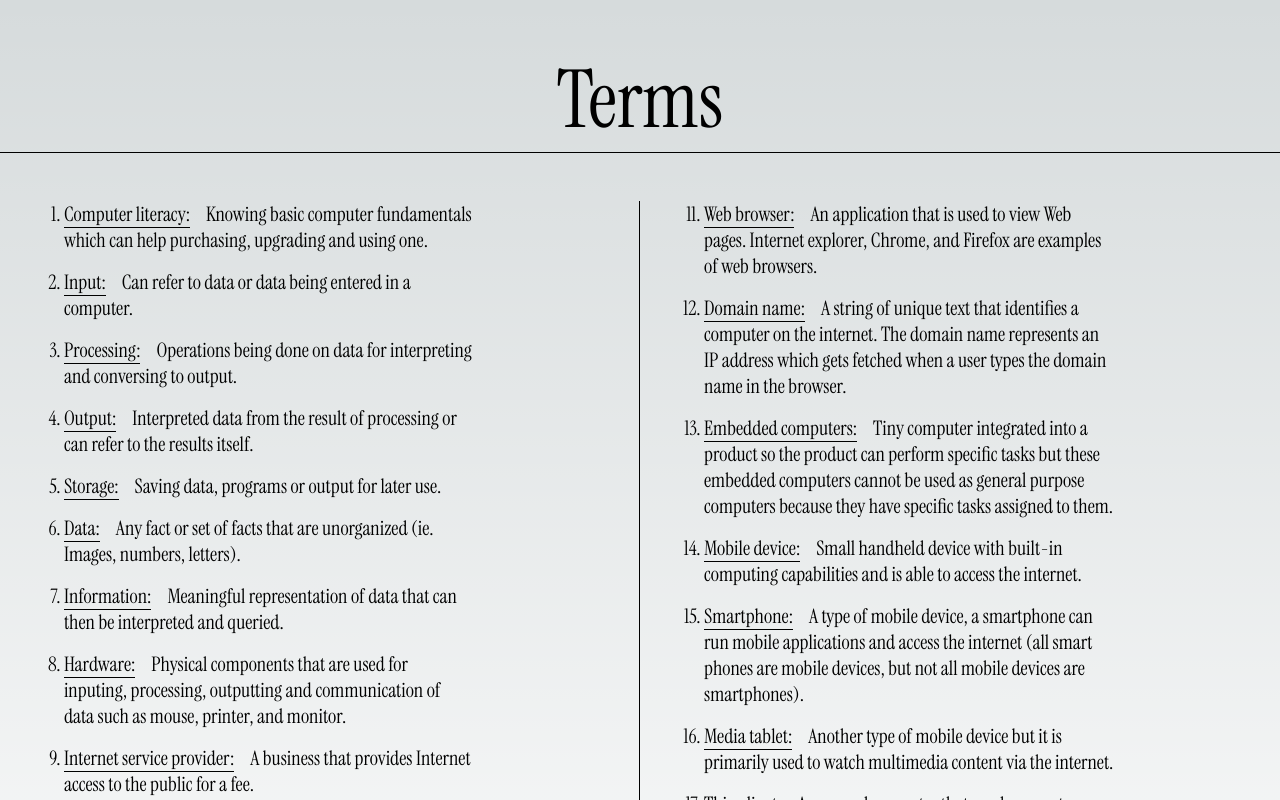
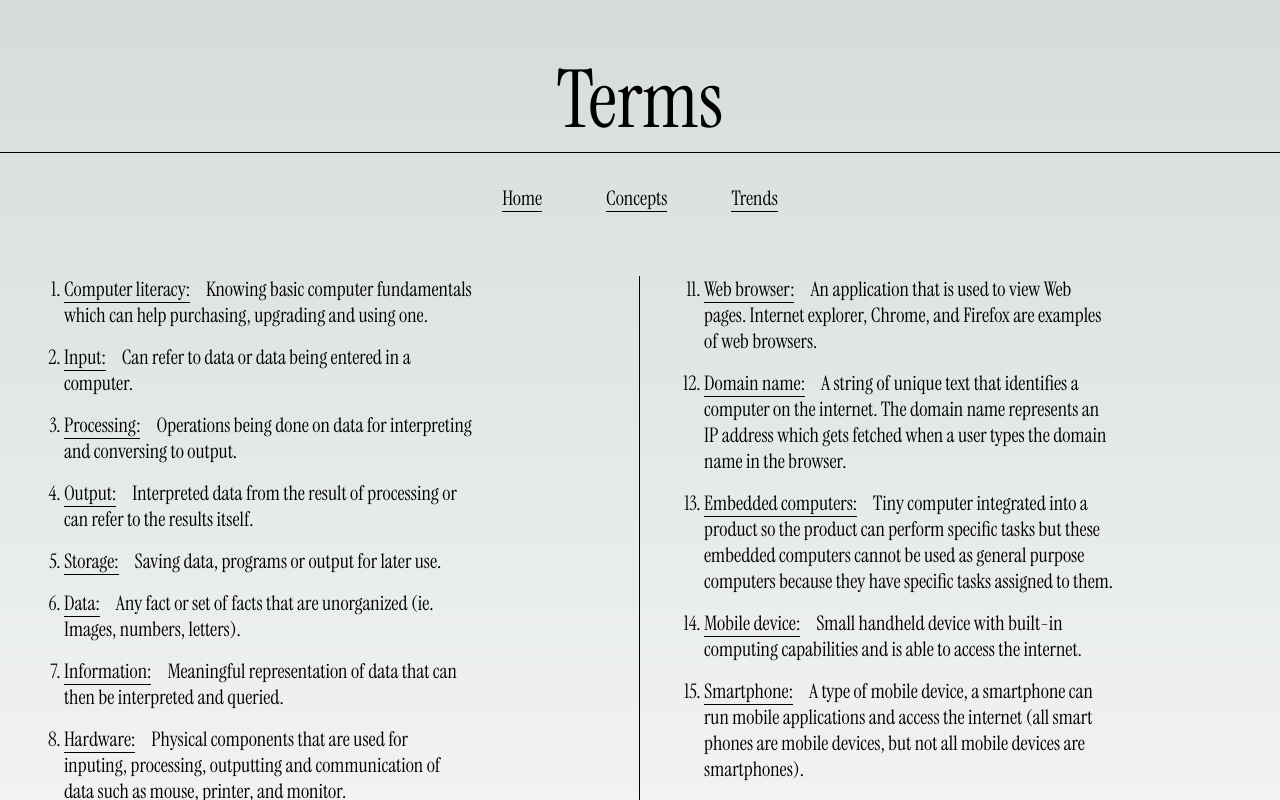
Before and after one commit to maanderz/portfolio-1, a Next.js app: page /terms in a window 1280 px wide. Shown: the top 800 px of the page. Built offline with nearby package versions, Linux system fonts and the light colour scheme.

Commit message:
added links

```diff
--- a/src/app/concepts/page.js
+++ b/src/app/concepts/page.js
@@ -8,6 +8,7 @@ import Network from "./section-1";
 import Computers from "./section-2";
 import Software from './section-3';
 import Impact from "./section-4";
+import Link from "next/link";
 
 const myFont = localFont({ src: '../Instrument_Serif/InstrumentSerif-Regular.ttf' })
 
@@ -15,6 +16,11 @@ export default function Concepts() {
   return (
     <main className={clsx(myFont.className, styles.introduction)}>
       <section className={styles.title}>Concepts</section>
+      <section className={styles.intro_links}>
+        <Link className={styles.intro_links_children} href="/">Home</Link>
+        <Link className={styles.intro_links_children} href="/terms">Terms</Link>
+        <Link className={styles.intro_links_children} href="/trends">Trends</Link>
+      </section>
       <div className={styles.concepts_main_container}>
         <div>What is a computer?</div>
         <div className={styles.intro_links}>
--- a/src/app/page.js
+++ b/src/app/page.js
@@ -1,7 +1,7 @@
 import styles from "./page.module.css";
 import localFont from 'next/font/local'
 import clsx from 'clsx';
-import Link from 'next/link'
+import Link from "next/link";
 
 const myFont = localFont({ src: './Instrument_Serif/InstrumentSerif-Regular.ttf' })
 
--- a/src/app/page.module.css
+++ b/src/app/page.module.css
@@ -48,6 +48,8 @@
 
 .intro_links {
   display: flex;
+  justify-content: center;
+  width: 100%;
 }
 
 .intro_links_children {
@@ -66,7 +68,7 @@
 
 .terms_outer_container {
   padding: 0;
-  margin: 3rem 0;
+  margin: 2rem 0;
   width: 50%;
 }
 
--- a/src/app/terms/page.js
+++ b/src/app/terms/page.js
@@ -4,6 +4,7 @@ import styles from "../page.module.css";
 import localFont from 'next/font/local'
 import clsx from 'clsx';
 import { useState } from 'react';
+import Link from "next/link";
 
 const myFont = localFont({ src: '../Instrument_Serif/InstrumentSerif-Regular.ttf' })
 
@@ -23,6 +24,11 @@ export default function Terms() {
   return (
     <main className={clsx(myFont.className, styles.introduction)}>
       <section className={styles.title}>Terms</section>
+      <section className={styles.intro_links}>
+        <Link className={styles.intro_links_children} href="/">Home</Link>
+        <Link className={styles.intro_links_children} href="/concepts">Concepts</Link>
+        <Link className={styles.intro_links_children} href="/trends">Trends</Link>
+      </section>
       <section className={clsx(styles.main, styles.main_container_start, styles.terms_outer_container, styles.terms_left)}>
         <ol className={clsx(styles.introduction_1, styles.terms_container)}>
             <li className={styles.terms_container}>
```
